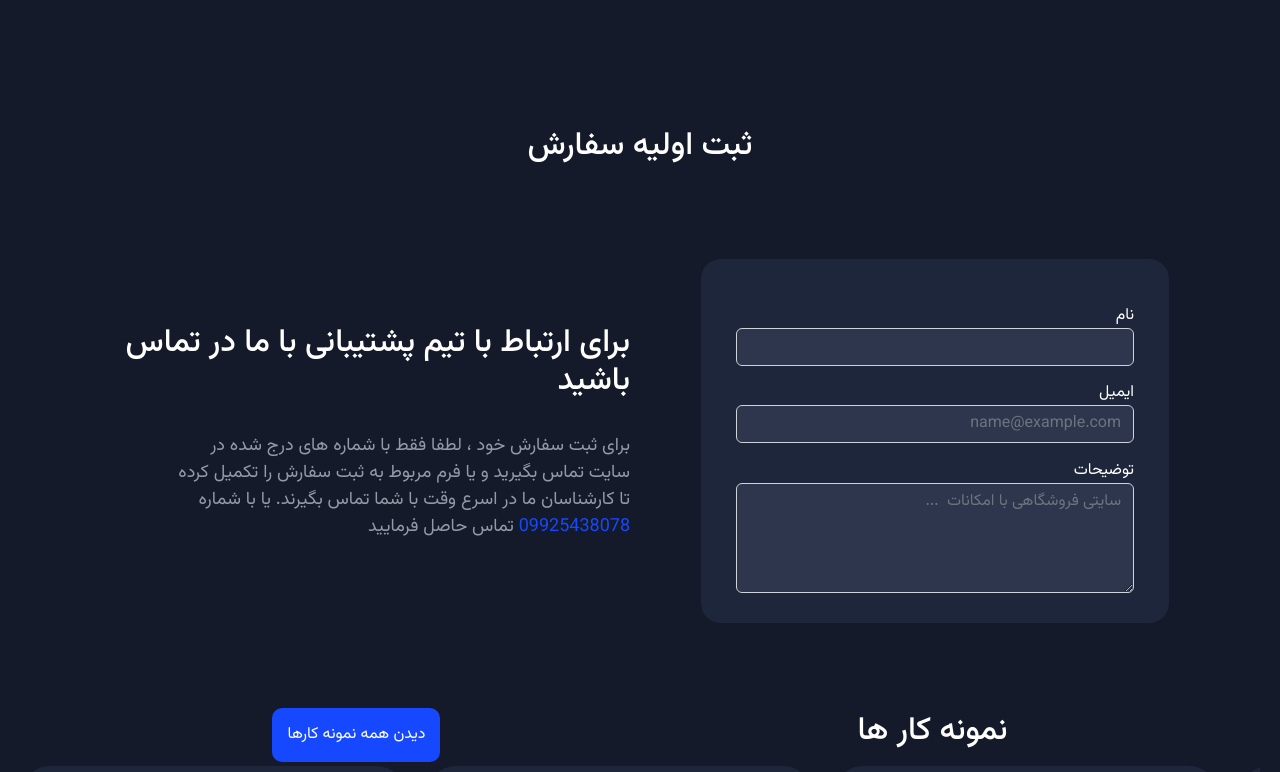
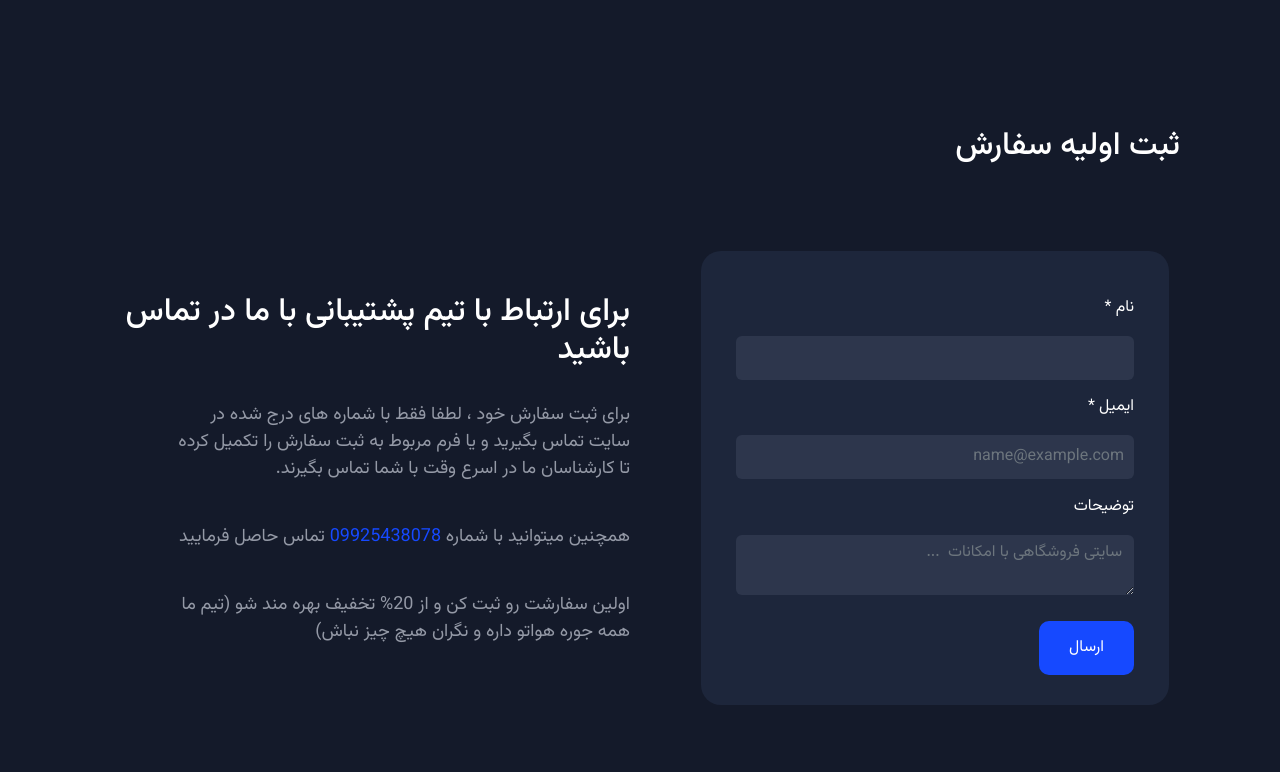
Before and after one commit to Amiraliansaripour/PerfectCodeNew, a React (Create React App) app: page / in a window 1280 px wide. Shown: the part 1980-2752 px from the top of the page. Built offline with nearby package versions, Linux system fonts and the light colour scheme.

Commit message:
fixed home form styles

```diff
--- a/src/components/Home/OrderForm/OrderForm.css
+++ b/src/components/Home/OrderForm/OrderForm.css
@@ -5,6 +5,10 @@
     align-items: center;
     flex-direction: column;
     color: #fff;
+}
+
+.contact>h2 {
+    padding: 0 100px 0 0;
 }
 
 .contact-form {
@@ -37,6 +41,14 @@
     border-radius: 20px;
 }
 
+.order-form form button{
+    margin-top: 26px;
+    padding: 15px 30px;
+    border-radius: 10px;
+    color: #fff;
+    background-color: #1649ff;
+}
+
 .order-form form div {
     margin-top: 15px;
 }
@@ -44,6 +56,9 @@
 .order-form form input {
     color: #fff;
     background-color: #2d364c;
+    outline: 0;
+    border: 0;
+    padding: 10px;
 }
 
 .order-form form input:focus {
@@ -54,6 +69,8 @@
 .order-form form textarea {
     color: #fff;
     background-color: #2d364c;
+    outline: 0;
+    border: 0;
 }
 
 .order-form form textarea:focus {
@@ -78,17 +95,19 @@
 }
 
 
+
 @media only screen and (max-width: 992px) {
     .contact-form {
         flex-direction: column-reverse;
+        padding: 20px;
     }
 
-    .order-form{
+    .order-form {
         width: 90%;
         /* background-color: red; */
     }
 
-    .cantact-details{
+    .cantact-details {
         text-align: right;
         align-items: center;
         justify-content: center;
@@ -98,11 +117,11 @@
 }
 
 @media only screen and (max-width: 768px) {
-    .contact-form{
-        padding: 15px;
+    .contact-form {
+        padding: 0px;
     }
 
-    .order-form{
+    .order-form {
         width: 100%;
         padding: 35px 5px;
     }
--- a/src/components/Home/OrderForm/OrderForm.jsx
+++ b/src/components/Home/OrderForm/OrderForm.jsx
@@ -3,28 +3,31 @@ import './OrderForm.css'
 const OrderForm = () => {
     return (
         <section className="contact">
-            <h2>ثبت اولیه سفارش</h2>
+            <h2 className='text-end w-100 mb-lg-0 mb-5'>ثبت اولیه سفارش</h2>
             <section className="contact-form">
                 <div className="order-form">
                     <form>
-                        <div className="form-group">
-                            <label for="exampleFormControlInput1">نام</label>
-                            <input type="text" className="form-control" id="exampleFormControlInput1" placeholder="" />
+                        <div className="form-group custom-form">
+                            <label for="name">* نام</label>
+                            <input type="text" className="form-control mt-3" id="name" placeholder="" />
                         </div>
-                        <div className="form-group">
-                            <label for="exampleFormControlInput1">ایمیل</label>
-                            <input type="email" className="form-control" id="exampleFormControlInput1" placeholder="name@example.com" />
+                        <div className="form-group custom-form">
+                            <label for="email">* ایمیل</label>
+                            <input type="email" className="form-control mt-3" id="email" placeholder="name@example.com" />
                         </div>
                         <div className="form-group mt-3">
-                            <label for="exampleFormControlTextarea1">توضیحات</label>
-                            <textarea className="form-control" id="exampleFormControlTextarea1" rows="4" placeholder="...  سایتی فروشگاهی با امکانات"></textarea>
+                            <label for="desc">توضیحات</label>
+                            <textarea className="form-control mt-3" id="desc" placeholder="...  سایتی فروشگاهی با امکانات"></textarea>
                         </div>
+                        <button>ارسال</button>
                     </form>
                 </div>
                 <div className="cantact-details">
-                    <h2>برای ارتباط با تیم پشتیبانی با ما در تماس باشید</h2>
-                    <p>برای ثبت سفارش خود ، لطفا فقط با شماره های درج شده در سایت تماس بگیرید و یا فرم مربوط به ثبت سفارش را تکمیل کرده تا کارشناسان ما در اسرع وقت با شما تماس بگیرند.
-                        یا با شماره <span style={{color:"#1649FF"}}>09925438078</span> تماس حاصل فرمایید</p>
+                    <h2 className='me-5 me-md-0'>برای ارتباط با تیم پشتیبانی با ما در تماس باشید</h2>
+                    <p>برای ثبت سفارش خود ، لطفا فقط با شماره های درج شده در سایت تماس بگیرید و یا فرم مربوط به ثبت سفارش را تکمیل کرده تا کارشناسان ما در اسرع وقت با شما تماس بگیرند.</p>
+                    <p>همچنین میتوانید با شماره <span style={{ color: "#1649FF" }}>09925438078</span> تماس حاصل فرمایید</p>
+                    <p>اولین سفارشت رو ثبت کن و از  20% تخفیف بهره مند شو (تیم ما همه جوره هواتو داره و نگران هیچ چیز نباش)</p>
+
                 </div>
             </section>
         </section>
--- a/src/components/Home/Samples/Samples.jsx
+++ b/src/components/Home/Samples/Samples.jsx
@@ -47,7 +47,7 @@ const Samples = () => {
         <Link to="/samples" className="btn-active">دیدن همه نمونه کارها</Link>
       </div>
 
-      <div className="samples-slider">
+      <div className="samples-slider mt-5">
         <div className="sample-slider-btn">
           <button className="next" onClick={() => swiperRef.current?.slideNext()}><i className="fa fa-angle-right"></i></button>
           <button className="prev" onClick={() => swiperRef.current?.slidePrev()}><i className="fa fa-angle-left"></i></button>
```
